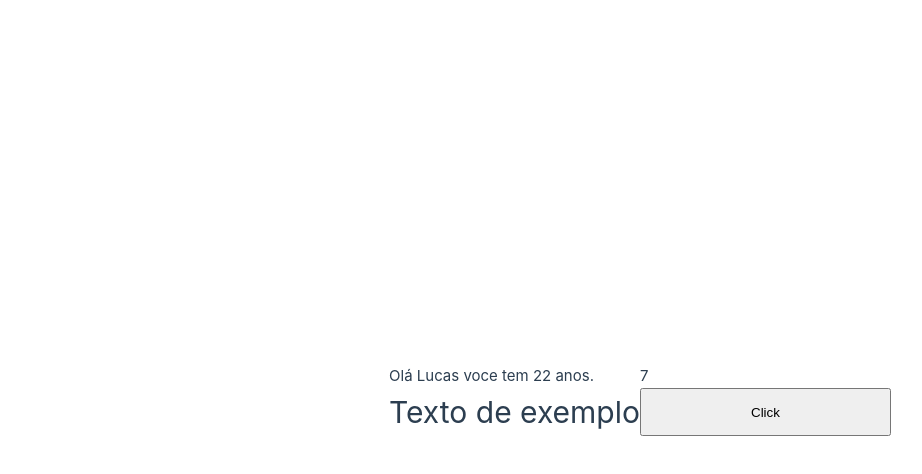
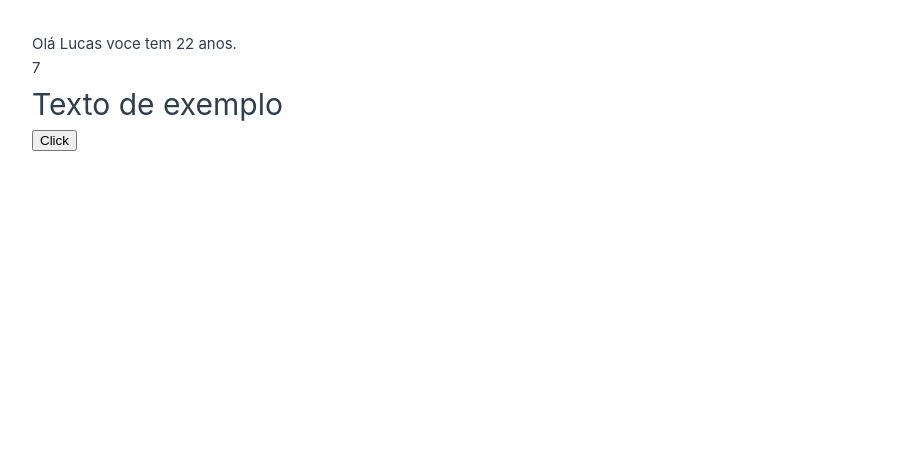
Before and after one commit to uluscaz-ifrn/curso-vue-ralflima, a Vue app: page / in a window 1280 px wide. Shown: the top 474 px of the page, without its empty margins (0-922 px from the left). Built offline with nearby package versions, Linux system fonts and the light colour scheme.

Commit message:
alteracao no css padrao

```diff
--- a/src/assets/main.css
+++ b/src/assets/main.css
@@ -6,30 +6,3 @@
   padding: 2rem;
   font-weight: normal;
 }
-
-a,
-.green {
-  text-decoration: none;
-  color: hsla(160, 100%, 37%, 1);
-  transition: 0.4s;
-  padding: 3px;
-}
-
-@media (hover: hover) {
-  a:hover {
-    background-color: hsla(160, 100%, 37%, 0.2);
-  }
-}
-
-@media (min-width: 1024px) {
-  body {
-    display: flex;
-    place-items: center;
-  }
-
-  #app {
-    display: grid;
-    grid-template-columns: 1fr 1fr;
-    padding: 0 2rem;
-  }
-}
```
